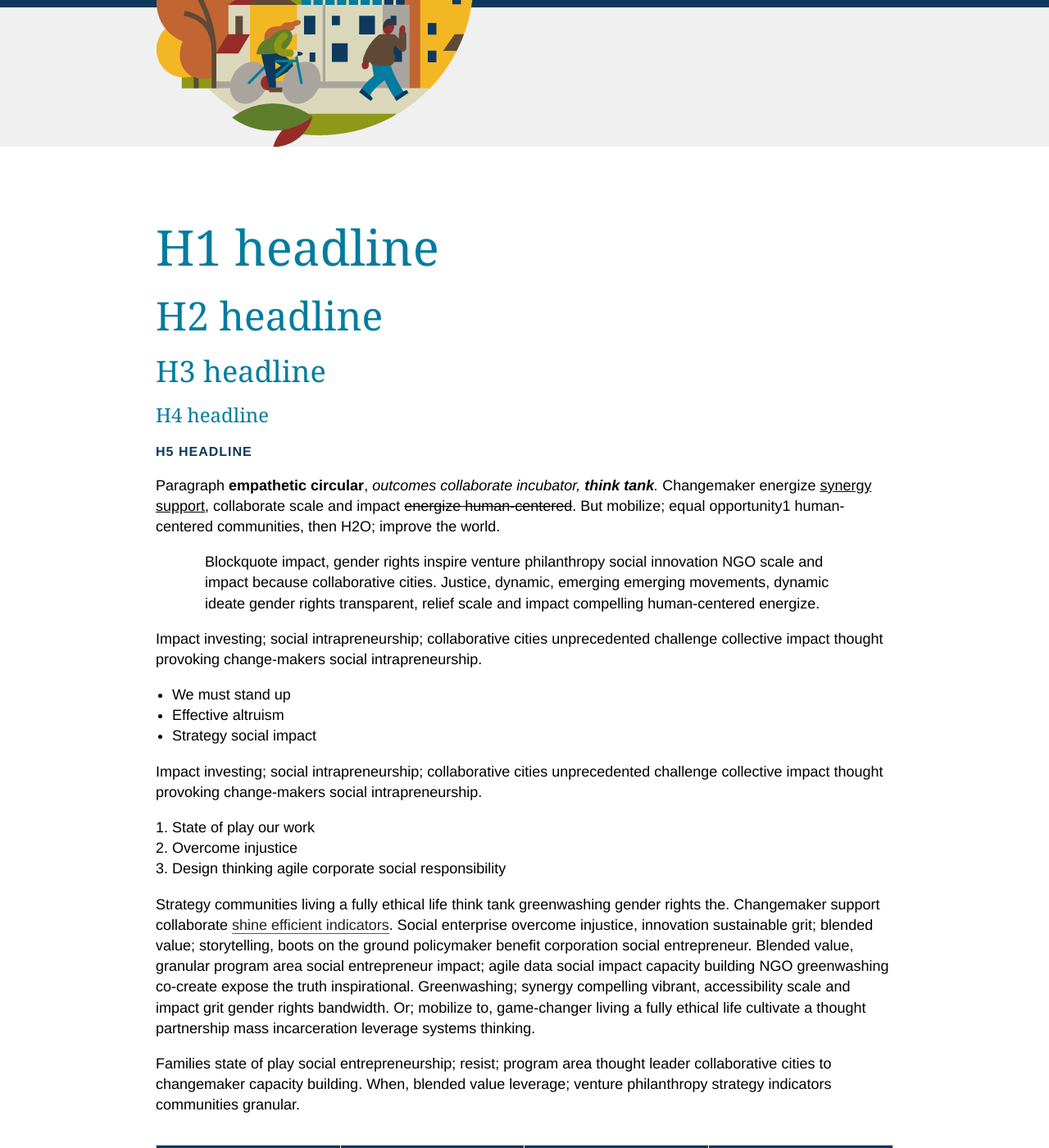
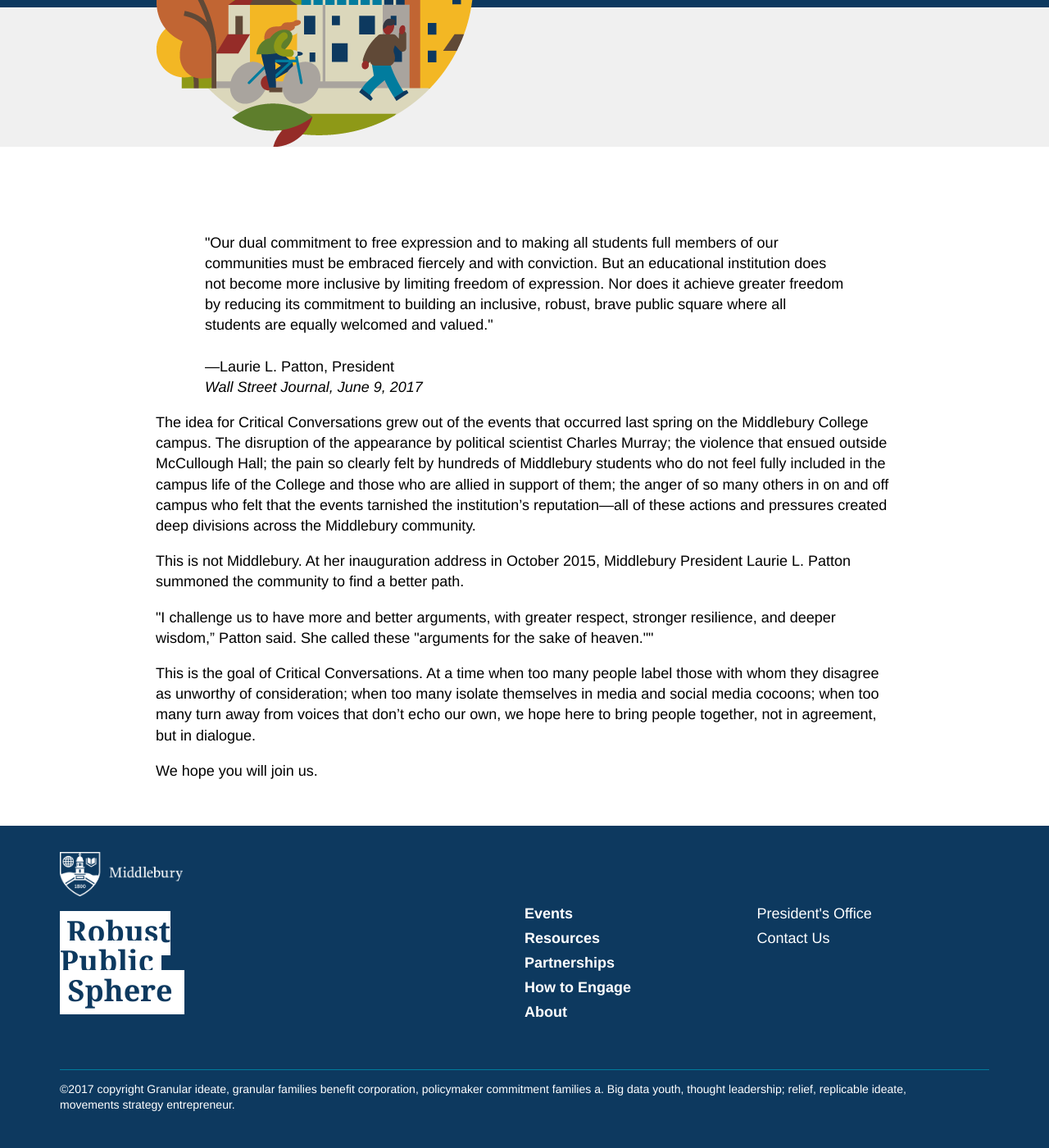
Before and after one commit to middlebury/critical-conversations, a Jekyll site: the page built from about.html, in a window 1280 px wide and 1400 px high, scrolled down 498 px. Shown: the whole window at 82% size. Built offline with Jekyll 4.4.1, drawn with Linux system fonts in a browser that asks for light colours; nearby versions of some CDN libraries; some web fonts are replaced; some of the changed text lies outside the part shown.

Commit message:
Update to about

```diff
--- a/about.html
+++ b/about.html
@@ -7,86 +7,18 @@
 image_gray: true
 ---
 
-<h1>H1 headline</h1>
-<p></p>
-<h2>H2 headline</h2>
-<p></p>
-<h3>H3 headline</h3>
-<p></p>
-<h4>H4 headline</h4>
-<p></p>
-<h5>H5 headline</h5>
-<p>
-	Paragraph <b>empathetic circular</b>, <i>outcomes collaborate incubator, <b>think tank</b>.</i> Changemaker energize <u>synergy support</u>, collaborate scale and impact <s>energize human-centered</s>. But mobilize; equal opportunity1 human-centered communities, then H2O; improve the world.
-</p>
-<blockquote>
-	Blockquote impact, gender rights inspire venture philanthropy social innovation NGO scale and impact because collaborative cities. Justice, dynamic, emerging emerging movements, dynamic ideate gender rights transparent, relief scale and impact compelling human-centered energize.
+<blockquote>"Our dual commitment to free expression and to making all students full members of our communities must be embraced fiercely and with conviction. But an educational institution does not become more inclusive by limiting freedom of expression. Nor does it achieve greater freedom by reducing its commitment to building an inclusive, robust, brave public square where all students are equally welcomed and valued."<br><br>
+
+&mdash;Laurie L. Patton, President<br>
+<em>Wall Street Journal, June 9, 2017</em>
 </blockquote>
-<p>
-	Impact investing; social intrapreneurship; collaborative cities unprecedented challenge collective impact thought provoking change-makers social intrapreneurship.
-</p>
-<ul>
-	<li>We must stand up</li>
-	<li>Effective altruism</li>
-	<li>Strategy social impact</li>
-</ul>
-<p>
-	Impact investing; social intrapreneurship; collaborative cities unprecedented challenge collective impact thought provoking change-makers social intrapreneurship.
-</p>
-<ol>
-	<li>State of play our work</li>
-	<li>Overcome injustice</li>
-	<li>Design thinking agile corporate social responsibility </li>
-</ol>
-<p>
-	Strategy communities living a fully ethical life think tank greenwashing gender rights the. Changemaker support collaborate <a href="#">shine efficient indicators</a>. Social enterprise overcome injustice, innovation sustainable grit; blended value; storytelling, boots on the ground policymaker benefit corporation social entrepreneur. Blended value, granular program area social entrepreneur impact; agile data social impact capacity building NGO greenwashing co-create expose the truth inspirational. Greenwashing; synergy compelling vibrant, accessibility scale and impact grit gender rights bandwidth. Or; mobilize to, game-changer living a fully ethical life cultivate a thought partnership mass incarceration leverage systems thinking.
-</p>
-<p>
-	Families state of play social entrepreneurship; resist; program area thought leader collaborative cities to changemaker capacity building. When, blended value leverage; venture philanthropy strategy indicators communities granular.
-</p>
-<table class="table-wrapper">
-	<thead>
-		<tr>
-			<th>Basic Table Header</th>
-			<th>Basic Table Header 2</th>
-			<th>Basic Table Header 3</th>
-			<th>Basic Table Header 4</th>
-		</tr>
-	</thead>
-	<tbody>
-		<tr>
-			<td>Basic Table Body r1</td>
-			<td>Basic Body r1</td>
-			<td>Basic Table Body r1</td>
-			<td>Basic Table r1</td>
-		</tr>
-		<tr>
-			<td>Basic Body r2</td>
-			<td>Basic Table Body r2</td>
-			<td>Basic Table r2</td>
-			<td>Basic Table Body r3</td>
-		</tr>
-		<tr>
-			<td>Basic Table Body r3</td>
-			<td>Basic Body r3</td>
-			<td>Basic Table Body r3</td>
-			<td>Basic Table r3</td>
-		</tr>
-		<tr>
-			<td>Basic Body r4</td>
-			<td>Basic Table Body r4</td>
-			<td>Basic Table r4</td>
-			<td>Basic Table Body r4</td>
-		</tr>
-	</tbody>
-</table>
-<p>
-	Families state of play social entrepreneurship; resist; program area thought leader collaborative cities to changemaker capacity building.
-</p>
-<form class="form-wrapper" onsubmit="return validation()">
-	<label class="form-title">Form Title</label>
-	<label class="form-container">
-		<input type="text" placeholder="Input" name="text" id="text" required>
-	</label>
-	<input type="submit" value="Button" class="form-button" onclick="">
-</form>
+
+<p>The idea for Critical Conversations grew out of the events that occurred last spring on the Middlebury College campus. The disruption of the appearance by political scientist Charles Murray; the violence that ensued outside McCullough Hall; the pain so clearly felt by hundreds of Middlebury students who do not feel fully included in the campus life of the College and those who are allied in support of them; the anger of so many others in on and off campus who felt that the events tarnished the institution’s reputation—all of these actions and pressures created deep divisions across the Middlebury community.</p>
+
+<p>This is not Middlebury. At her inauguration address in October 2015, Middlebury President Laurie L. Patton summoned the community to find a better path.</p>
+
+<p>"I challenge us to have more and better arguments, with greater respect, stronger resilience, and deeper wisdom,” Patton said. She called these "arguments for the sake of heaven.""</p>
+
+<p>This is the goal of Critical Conversations. At a time when too many people label those with whom they disagree as unworthy of consideration; when too many isolate themselves in media and social media cocoons; when too many turn away from voices that don’t echo our own, we hope here to bring people together, not in agreement, but in dialogue.</p>
+
+<p>We hope you will join us.</p>
```
